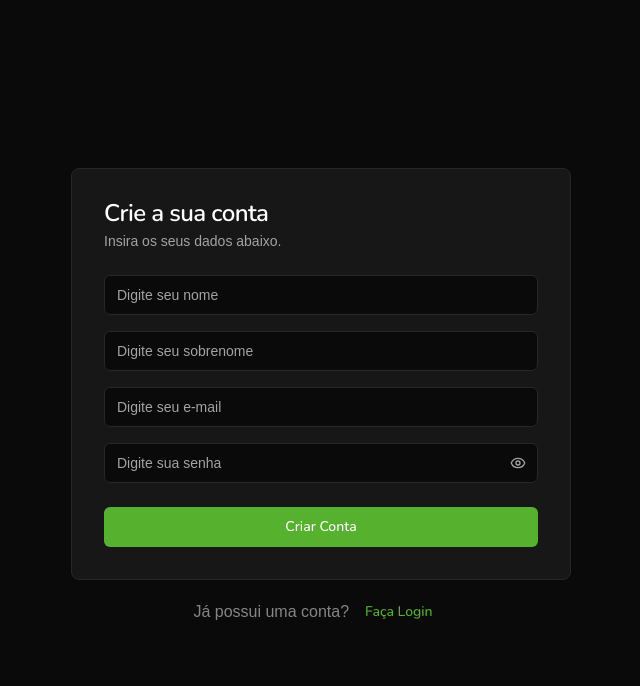
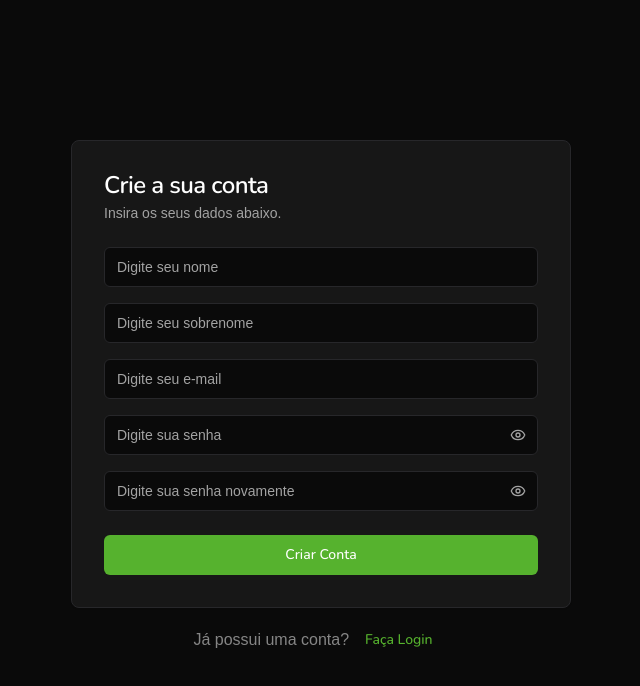
Before and after one commit to nilson216/fintrack, a React (Vite) app: page /signup in a window 1280 px wide. Shown: the top 686 px of the page, without its empty margins (319-959 px from the left). Built offline with nearby package versions, Linux system fonts and the light colour scheme; a web font is replaced by a local one.

Commit message:
feat: add password input component

```diff
--- /dev/null
+++ b/src/components/password-input.jsx
@@ -0,0 +1,27 @@
+import { Eye, EyeOffIcon } from 'lucide-react'
+import { useState } from 'react'
+
+import { Button } from '@/components/ui/button'
+import { Input } from '@/components/ui/input'
+
+const PasswordInput = ({ placeholder = 'Digite sua senha' }) => {
+  const [passwordIsVisible, setPasswordIsVisible] = useState(false)
+
+  return (
+    <div className="relative">
+      <Input
+        type={passwordIsVisible ? 'text' : 'password'}
+        placeholder={placeholder}
+      />
+      <Button
+        className="absolute bottom-0 right-0 top-0 my-auto mr-1 h-8 w-8 text-muted-foreground"
+        variant="ghost"
+        onClick={() => setPasswordIsVisible((prev) => !prev)}
+      >
+        {passwordIsVisible ? <EyeOffIcon /> : <Eye />}
+      </Button>
+    </div>
+  )
+}
+
+export default PasswordInput
--- a/src/pages/signup.jsx
+++ b/src/pages/signup.jsx
@@ -1,7 +1,6 @@
-import { Eye, EyeOffIcon } from 'lucide-react'
-import { useState } from 'react'
 import { Link } from 'react-router-dom'
 
+import PasswordInput from '@/components/password-input'
 import { Button } from '@/components/ui/button'
 import {
   Card,
@@ -14,7 +13,6 @@
 import { Input } from '@/components/ui/input'
 
 const SignupPage = () => {
-  const [passwordIsVisible, setPasswordIsVisible] = useState(false)
   return (
     <div className="flex h-screen w-screen flex-col items-center justify-center gap-3">
       <Card className="w-[500px] p-2">
@@ -27,19 +25,8 @@
           <Input type="text" placeholder="Digite seu nome" />
           <Input type="text" placeholder="Digite seu sobrenome" />
           <Input type="email" placeholder="Digite seu e-mail" />
-          <div className="relative">
-            <Input
-              type={passwordIsVisible ? 'text' : 'password'}
-              placeholder="Digite sua senha"
-            />
-            <Button
-              className="absolute bottom-0 right-0 top-0 my-auto mr-1 h-8 w-8 text-muted-foreground"
-              variant="ghost"
-              onClick={() => setPasswordIsVisible((prev) => !prev)}
-            >
-              {passwordIsVisible ? <EyeOffIcon /> : <Eye />}
-            </Button>
-          </div>
+          <PasswordInput />
+          <PasswordInput placeholder="Digite sua senha novamente" />
         </CardContent>
         <CardFooter>
           <Button type="submit" className="w-full">
```
